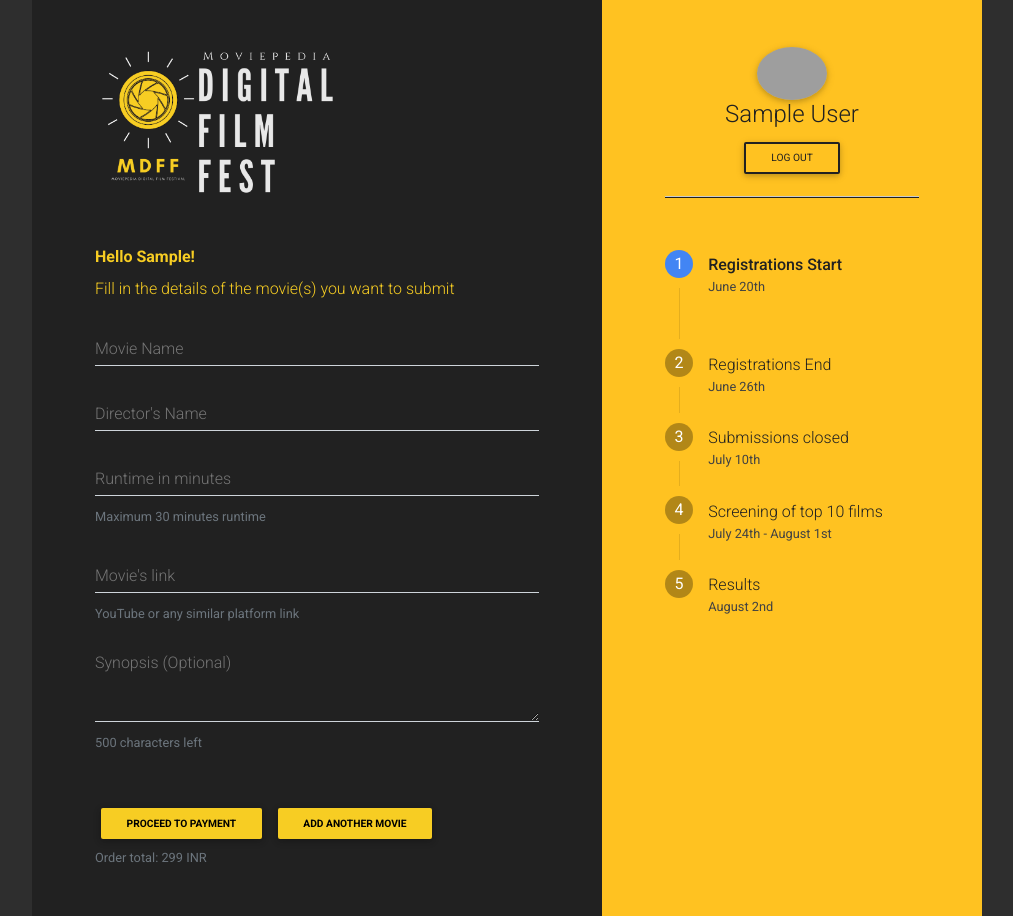
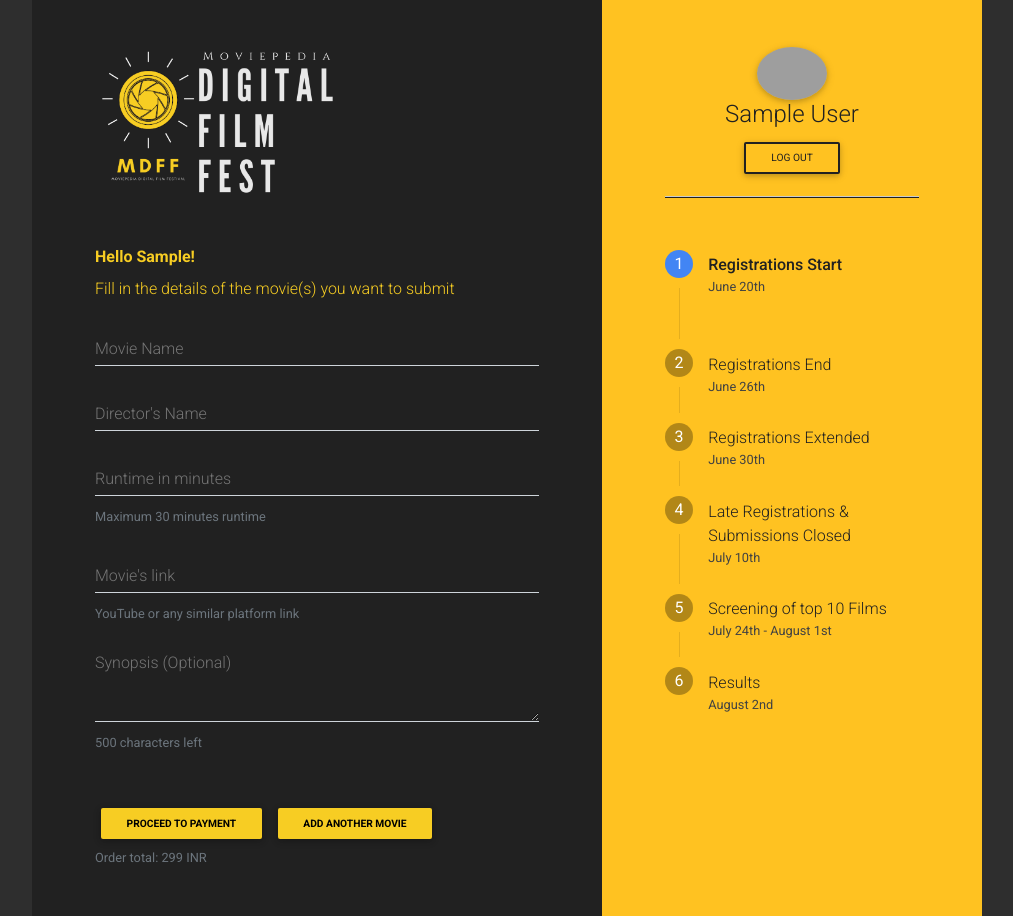
Before and after one commit to moviepediafilms/mdff.moviepediafilms.com, a Django app: page /registration in a window 1280 px wide. Shown: the part 33-949 px from the top of the page, without its empty margins (133-1146 px from the left). Run offline with Django 3.2, Linux system fonts and the light colour scheme; the visitor is signed in with stand-in values (Sample User, id 1); some libraries are stand-ins or nearby versions; grey boxes are pictures that could not be loaded.

Commit message:
updated timeline

```diff
--- a/dff2020/static/dff2020/js/registration.js
+++ b/dff2020/static/dff2020/js/registration.js
@@ -1,4 +1,4 @@
-new Vue({
+var app = new Vue({
     el: '#movies-app',
     data: {
         movies: [],
@@ -96,3 +96,67 @@ new Vue({
         }
     }
 })
+
+var steps = new Vue({
+    el: '#steps',
+    data: {
+        steps: [
+            {
+                id: 1,
+                name: "Registrations Start",
+                date: "June 20th",
+                activate_on: moment.tz('Jun 20 2020', "MMM DD YYYY", "Asia/Kolkata")
+            },
+            {
+                id: 2,
+                name: "Registrations End",
+                desc: "No new users will be able to create their accounts on the website after this",
+                date: "June 26th",
+                activate_on: moment('Jun 27 2020', "MMM DD YYYY", "Asia/Kolkata")
+            },
+            {
+                id: 3,
+                name: "Registrations Extended",
+                desc: "Free registrations can now be done till 30th June, after which a late registration fee of ₹99 will be charged",
+                date: "June 30th",
+                activate_on: moment('Jun 27 2020', "MMM DD YYYY", "Asia/Kolkata")
+            },
+            {
+                id: 4,
+                name: "Late Registrations & Submissions Closed",
+                desc: "No Submissions and/or registrations will be accepted after 10th July 11:59 PM",
+                date: "July 10th",
+                activate_on: moment('Jun 30 2020', "MMM DD YYYY", "Asia/Kolkata")
+            },
+            {
+                id: 5,
+                name: "Screening of top 10 Films",
+                desc: "Top 10 entries hand-picked by our jury of judges will be screened across platforms of Moviepedia",
+                date: "July 24th - August 1st",
+                activate_on: moment('Jul 10 2020', "MMM DD YYYY", "Asia/Kolkata")
+            },
+            {
+                id: 6,
+                name: "Results",
+                desc: "Winners will be announced on the final day of the Film Festival",
+                date: "August 2nd",
+                activate_on: moment('Aug 02 2020', "MMM DD YYYY", "Asia/Kolkata")
+            }]
+    },
+    mounted() {
+        $('.stepper').mdbStepper();
+    },
+    computed: {
+        active_step_id() {
+            var today = moment().tz("Asia/Kolkata")
+            console.log(today.format())
+            var active_step_id = 1
+            this.steps.forEach(step => {
+                if (today.isAfter(step.activate_on)) {
+                    active_step_id = step.id
+                }
+            })
+            return active_step_id;
+        }
+    }
+})
--- a/dff2020/templates/dff2020/registration.html
+++ b/dff2020/templates/dff2020/registration.html
@@ -82,37 +82,22 @@
 {%endblock%}
 
 {%block right_content%}
-<ul class="stepper">
+{% verbatim %}
+<ul class="stepper" id="steps">
     <!-- First Step -->
-    <li class="step active">
-        <div data-step-label="June 20th" class="step-title waves-effect waves-dark">Registrations Start</div>
-        <div class="step-new-content text-dark font-weight-lighter">Register your entry, add the number of movies
-            you would like to submit and complete the payment</div>
-    </li>
-    <li class="step">
-        <div data-step-label="June 26th" class="step-title waves-effect waves-dark">Registrations End</div>
-    </li>
-    <li class="step">
-        <div data-step-label="July 10th" class="step-title waves-effect waves-dark">Submissions closed</div>
-    </li>
-    <li class="step">
-        <div data-step-label="July 24th - August 1st" class="step-title waves-effect waves-dark">Screening of top 10
-            films</div>
-    </li>
-    <li class="step">
-        <div data-step-label="August 2nd" class="step-title waves-effect waves-dark">Results</div>
+    <li class="step" :class="{active: active_step_id == step.id }" v-for="step in steps" :key="step.id" v-cloak>
+        <div :data-step-label="step.date" class="step-title waves-effect waves-dark">{{step.name}}</div>
+        <div class="step-new-content text-dark font-weight-lighter">{{step.desc}}</div>
     </li>
 </ul>
+{% endverbatim %}
 {%endblock%}
 
 {%block scripts%}
-<script src="https://cdn.jsdelivr.net/npm/vue@2.6.11"></script>
+<script src="https://unpkg.com/vue@2.6.11/dist/vue.min.js"></script>
 <script src="https://unpkg.com/axios/dist/axios.min.js"></script>
+<script src="https://cdnjs.cloudflare.com/ajax/libs/moment.js/2.27.0/moment.min.js"></script>
+<script src="https://cdnjs.cloudflare.com/ajax/libs/moment-timezone/0.5.31/moment-timezone-with-data.min.js"></script>
 <script src="https://checkout.razorpay.com/v1/checkout.js"></script>
 <script src="{% static 'dff2020/js/registration.js'%}"></script>
-<script>
-    $(document).ready(function () {
-        $('.stepper').mdbStepper();
-    })
-</script>
 {%endblock%}
```
